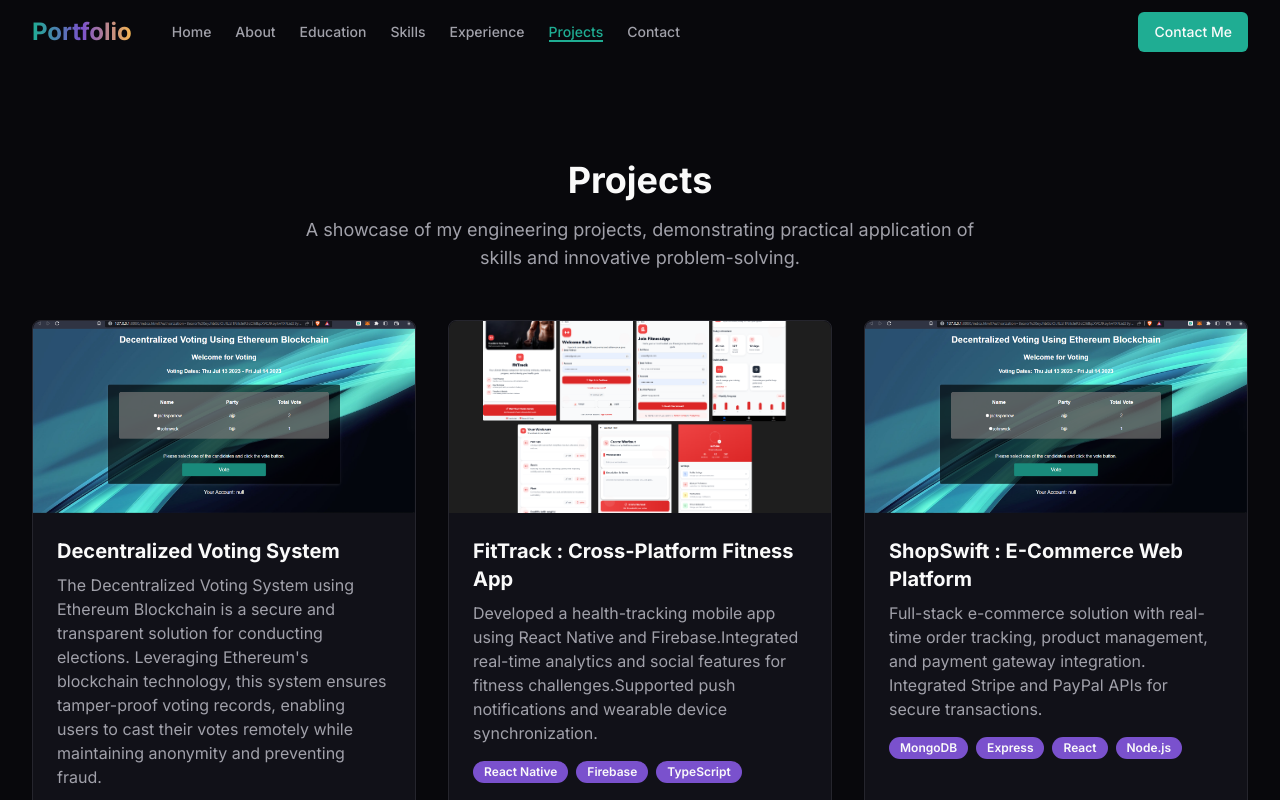
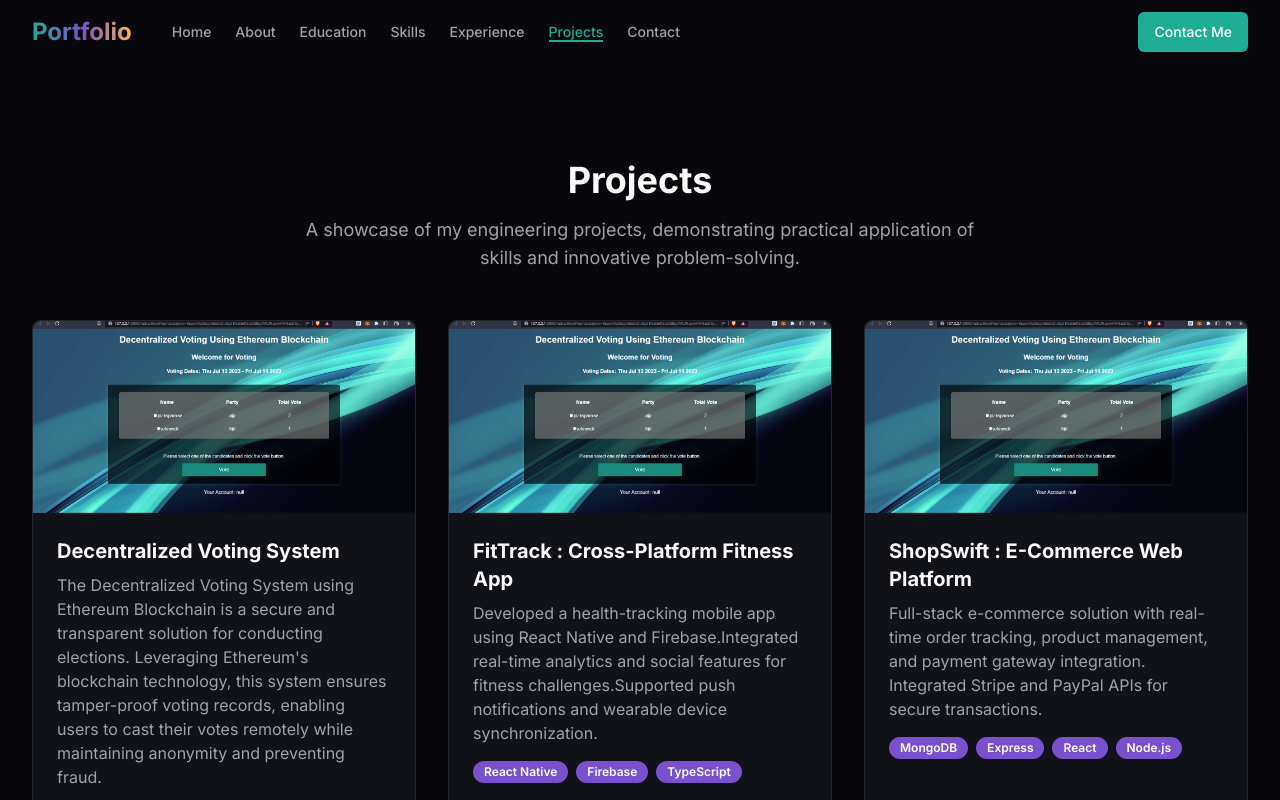
Before and after one commit to dreamer-0125/my-portfolio, a Next.js app: page /projects in a window 1280 px wide. Shown: the top 800 px of the page. Built offline with nearby package versions, Linux system fonts and the light colour scheme.

Commit message:
update page

```diff
--- a/app/projects/page.tsx
+++ b/app/projects/page.tsx
@@ -55,7 +55,7 @@ export default function ProjectsPage() {
 								<Card className="flex flex-col h-full card-gradient">
 									<div className="relative h-48 w-full">
 										<Image
-											src = {getImageSrc(index)}
+											src = {imgsrc0}
 											alt={project.title}
 											fill
 											className="object-cover rounded-t-lg"
```
